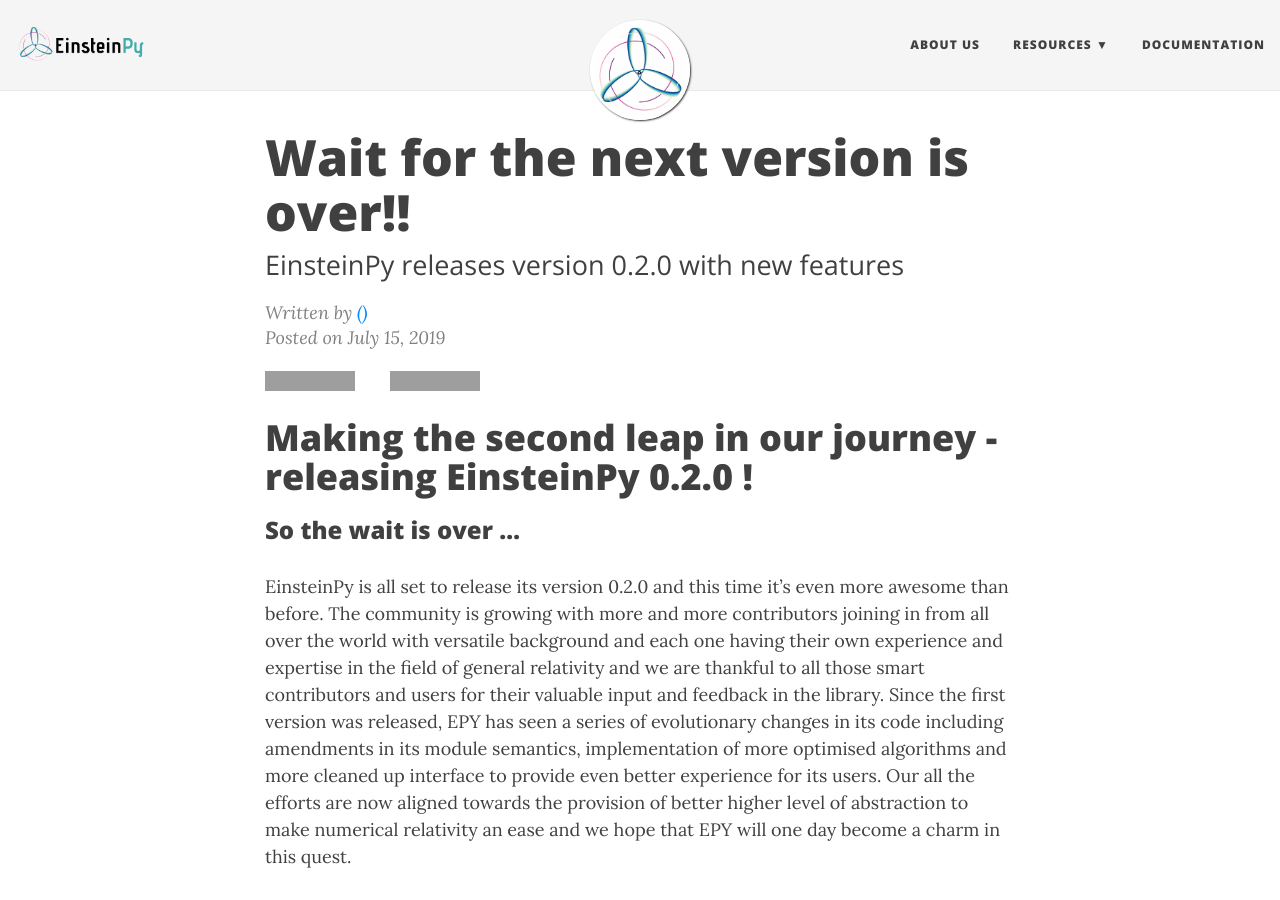
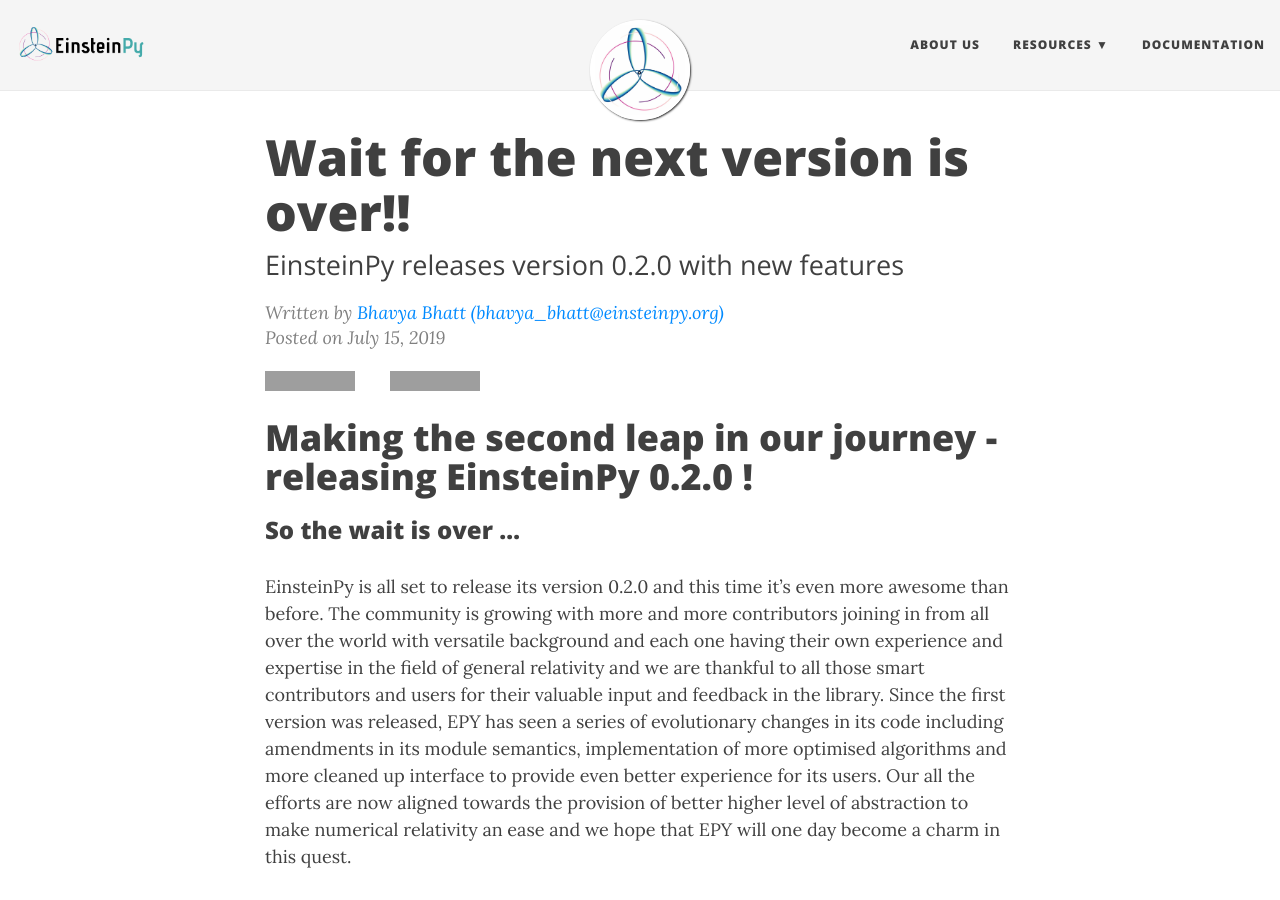
Before and after one commit to einsteinpy/blog.einsteinpy.org, a Jekyll site: the page built from _posts/2019-07-15-Releasing-EinsteinPy-version-0.2.0.md, in a window 1280 px wide and 900 px high. Built offline with Jekyll 4.4.1, drawn with Linux system fonts in a browser that asks for light colours; nearby versions of some CDN libraries; grey boxes are pictures that could not be loaded.

Commit message:
some changes

```diff
--- a/_posts/2019-07-15-Releasing-EinsteinPy-version-0.2.0.md
+++ b/_posts/2019-07-15-Releasing-EinsteinPy-version-0.2.0.md
@@ -1,7 +1,7 @@
 ---
 layout: post
 title: Wait for the next version is over!!
-author: Bhavya
+author: bhavya
 subtitle: EinsteinPy releases version 0.2.0 with new features
 gh-repo: einsteinpy/einsteinpy
 gh-badge: [star, fork]
```
